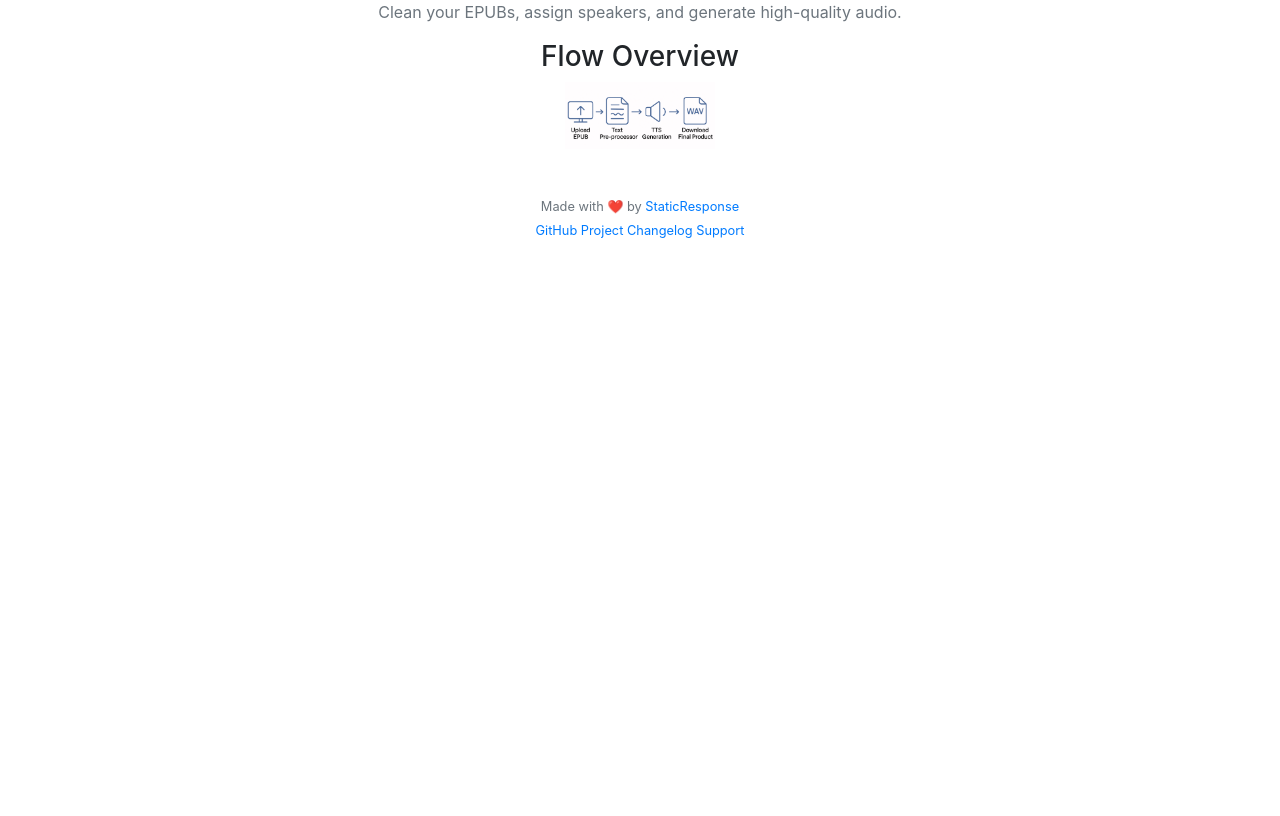
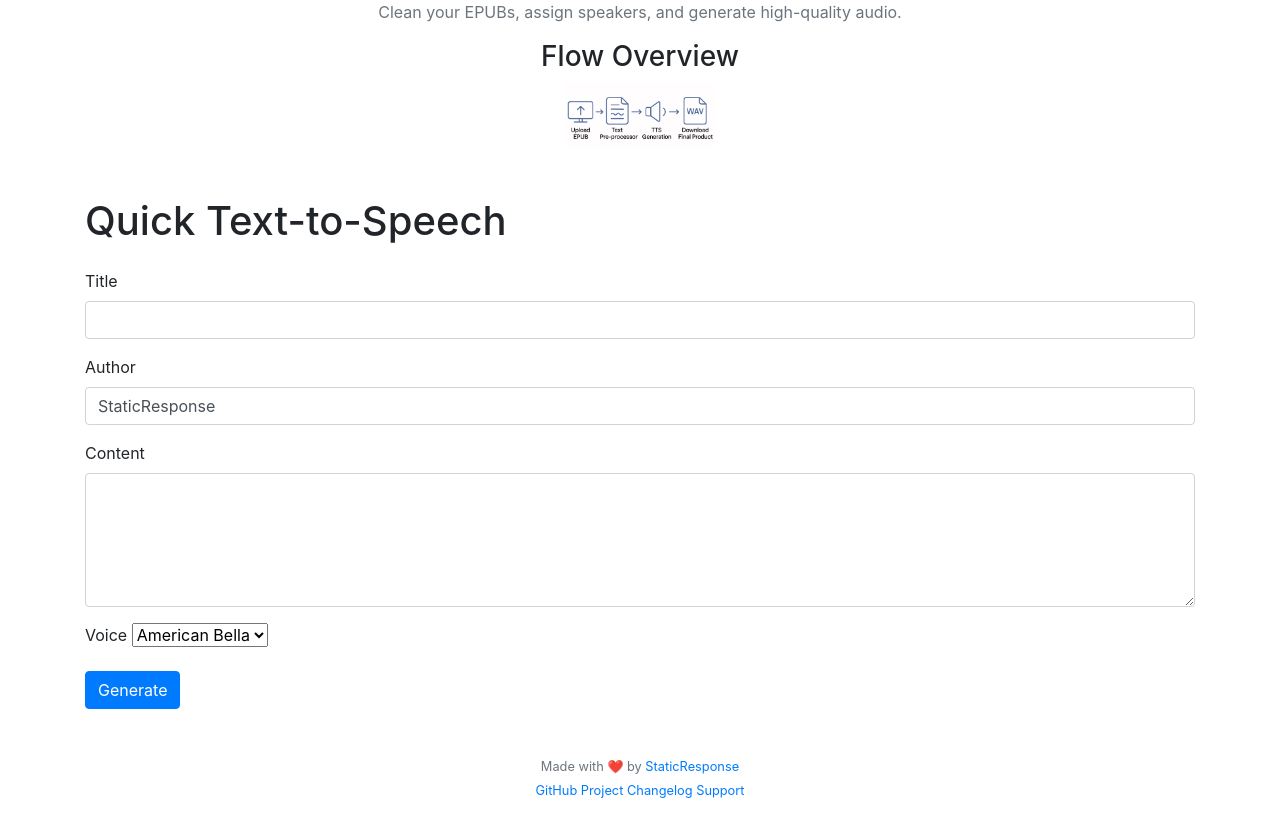
Before and after one commit to staticresponse/Narrator, a Flask app: page / in a window 1280 px wide. Shown: the part 322-1138 px from the top of the page. Before the commit the page ends 560 px from the top, so only its background shows below. Run offline with Flask 3, Linux system fonts and the light colour scheme; parts of the project's set-up code (start-up, migrations or seed data) failed here and were passed over; some libraries are stand-ins or nearby versions.

Commit message:
splash upgrade

```diff
--- a/app.py
+++ b/app.py
@@ -3,6 +3,7 @@ import os
 import json
 import datetime #unused
 from bs4 import BeautifulSoup # for screenplay modules
+from werkzeug.utils import secure_filename
 # CUSTOM MODULES
 from preprocessors import TextIn
 from wave_gen import KokoroGenerator, tts_queue
@@ -27,9 +28,48 @@ app.config['AUDIO_FOLDER'] = AUDIO_FOLDER
 app.config['TXT_DONE_FOLDER'] = TXT_DONE_FOLDER
 
 # Welcome page
-@app.route('/')
+@app.route('/', methods=['GET', 'POST'])
 def welcome():
-    return render_template('index.html',title='TTS Generator')
+    voices = {
+        "af_bella": "American Bella",
+        "bf_emma": "British Emma"
+    }
+
+    if request.method == 'POST':
+        title = request.form.get('title', '').strip()
+        author = request.form.get('author', '').strip()
+        model = request.form.get('model', '').strip()
+        voice = request.form.get('voice', '').strip()
+        content = request.form.get('content', '').strip()
+        filename = secure_filename(f"{title}.txt")
+
+        if not filename or not content:
+            return render_template('error.html', title='ERROR', error="Title and content are required.")
+
+        file_path = os.path.join(app.config['PROCESSED_FOLDER'], filename)
+
+        try:
+            with open(file_path, 'w', encoding='utf-8') as f:
+                f.write(content)
+
+            config = {
+                "filename": file_path,
+                "title": title,
+                "author": author,
+                "model": model,
+                "voice": voice
+            }
+
+            tts_task = KokoroGenerator(config)
+            tts_queue.put(tts_task)
+
+            return render_template('success.html', title='SUCCESS', message="Task added to queue.")
+        except Exception as e:
+            return render_template('error.html', title='ERROR', error=str(e))
+
+    # GET method - show form
+    return render_template('index.html', title='TTS Generator', voices=voices)
+
 
 @app.route('/version', methods=['GET'])
 def get_version():
--- /dev/null
+++ b/custom_phonemes.txt
@@ -0,0 +1,2 @@
+kokoro|[Kokoro](/kˈOkəɹO/)
+hmpf|[hmpf](hˈəmpf)
--- a/preprocessors.py
+++ b/preprocessors.py
@@ -246,3 +246,5 @@ class TextIn:
                 word, pronunciation = line.strip().split('|', maxsplit=1)
                 pronunciation_dict[word.lower()] = pronunciation
         return pronunciation_dict
+
+    def apply_phonemes (self):
--- a/templates/index.html
+++ b/templates/index.html
@@ -9,5 +9,52 @@
     <img src="{{ url_for('static', filename='images/tts_flow.png') }}" alt="Basic Flow Diagram" style="max-width: 150px;">
 </div>
 
+<div class="container mt-5">
+    <h1 class="mb-4">Quick Text-to-Speech</h1>
 
+    <form method="POST" action="{{ url_for('welcome') }}">
+
+        <!-- Hidden values -->
+        <input type="hidden" name="model" value="kokoro">
+        <input type="hidden" name="subject" value="">
+
+        <!-- Visible fields -->
+        <div class="mb-3">
+            <label for="title" class="form-label">Title</label>
+            <input type="text" class="form-control" id="title" name="title" required>
+        </div>
+
+        <div class="mb-3">
+            <label for="author" class="form-label">Author</label>
+            <input type="text" class="form-control" id="author" name="author" value="StaticResponse">
+        </div>
+
+        <div class="mb-3">
+            <label for="content" class="form-label">Content</label>
+            <textarea class="form-control" id="content" name="content" rows="5" required></textarea>
+        </div>
+
+        <div class="mb-3">
+            <label for="voice" class="form-label">Voice</label>
+            <select class="form-select" id="voice" name="voice" required>
+                {% for key, label in voices.items() %}
+                    <option value="{{ key }}">{{ label }}</option>
+                {% endfor %}
+            </select>
+        </div>
+
+        <!-- filename = title + ".txt" or some derived logic -->
+        <input type="hidden" name="filename" id="filename">
+
+        <button type="submit" class="btn btn-primary">Generate</button>
+    </form>
+</div>
+
+<!-- Sync filename with title field -->
+<script>
+    document.getElementById('title').addEventListener('input', function () {
+        const title = this.value.trim();
+        document.getElementById('filename').value = title ? `${title}.txt` : '';
+    });
+</script>
 {% endblock %}
```
